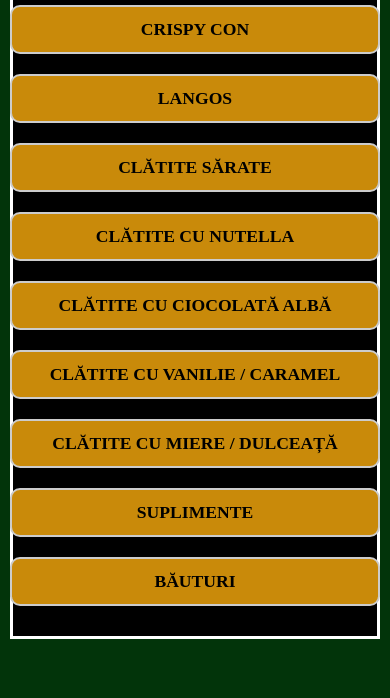
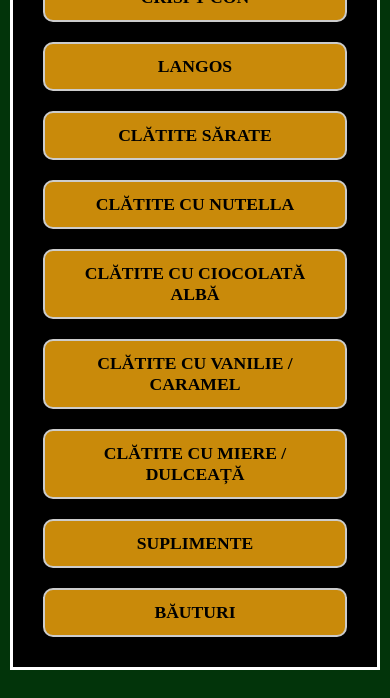
Before and after one commit to Jules-crep/Jules-crep.github.io, a plain HTML site: page SiteScheletCreparie/menu-ro.html in a window 390 px wide. Shown: the part 166-864 px from the top of the page. Drawn offline with Linux system fonts and the light colour scheme.

Commit message:
modif latime

```diff
--- a/SiteScheletCreparie/menu-ro.html
+++ b/SiteScheletCreparie/menu-ro.html
@@ -79,7 +79,7 @@
       .menu-item {
         font-size: 1.1em;
         padding: 12px 16px;
-        width: 100%; /* ocupă tot spațiul containerului */
+        width: 80%; /* ocupă tot spațiul containerului */
         max-width: none;
       }
     }
```
